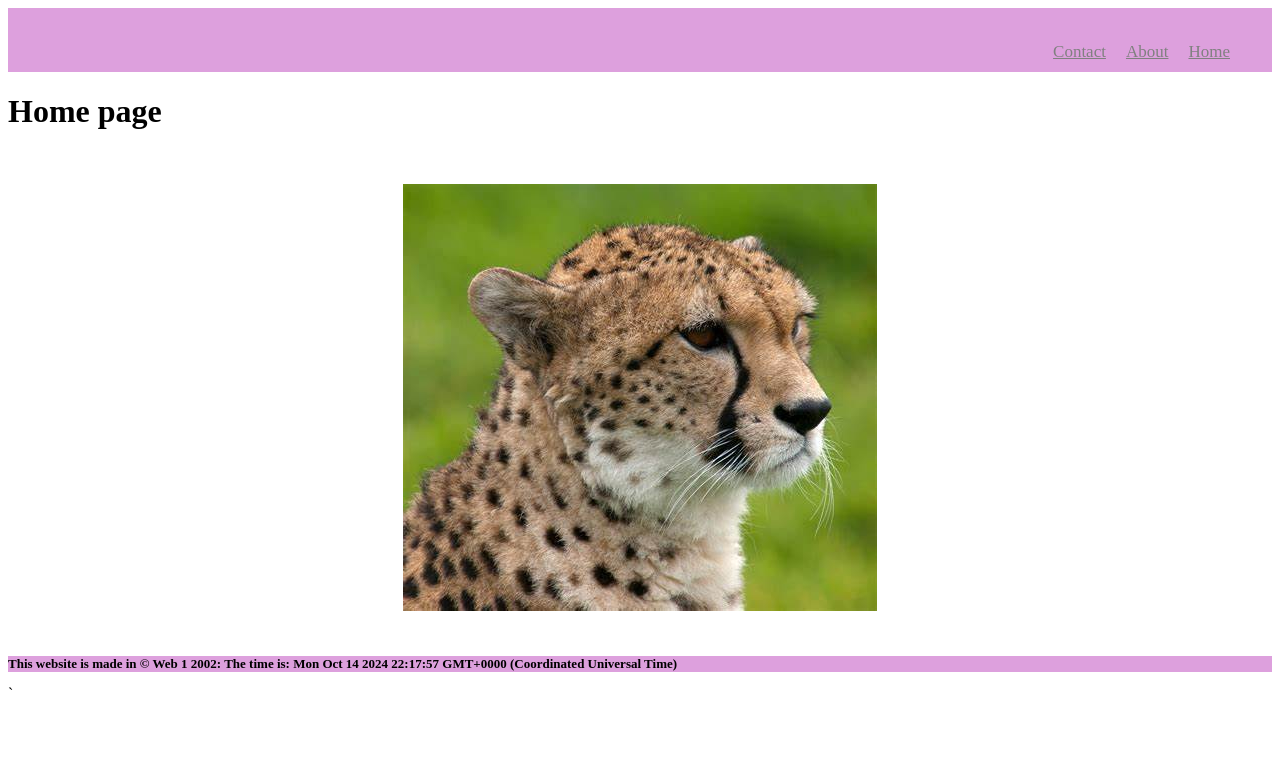
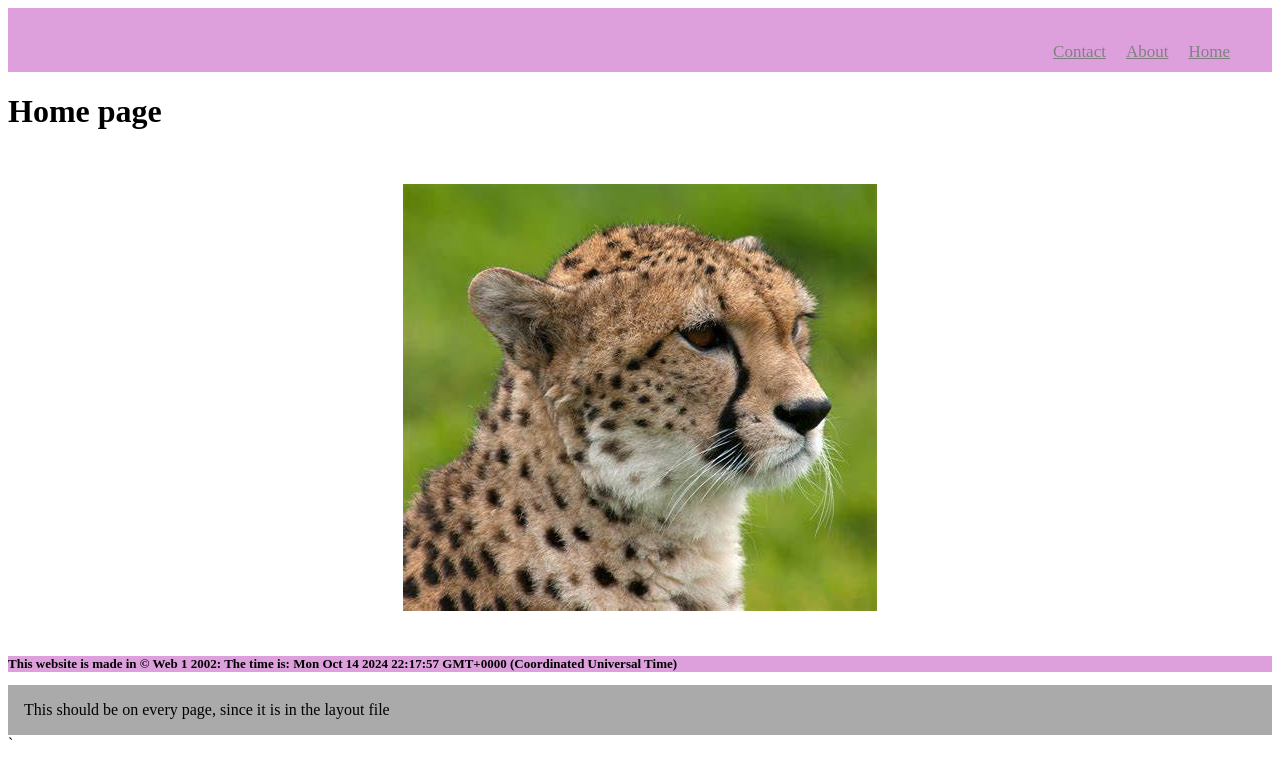
Before and after one commit to marojm1/svelte-practice, a SvelteKit app: page / in a window 1280 px wide. Shown: the top 778 px of the page. Built offline with nearby package versions, Linux system fonts and the light colour scheme.

Commit message:
make a basic layout file

```diff
--- /dev/null
+++ b/src/routes/+layout.svelte
@@ -0,0 +1,11 @@
+<slot/>
+
+<footer>This should be on every page, since it is in the layout file</footer>
+
+<style>
+    footer{
+        padding :1em;
+        background-color: #aaa
+        ;
+    }
+</style>
```
